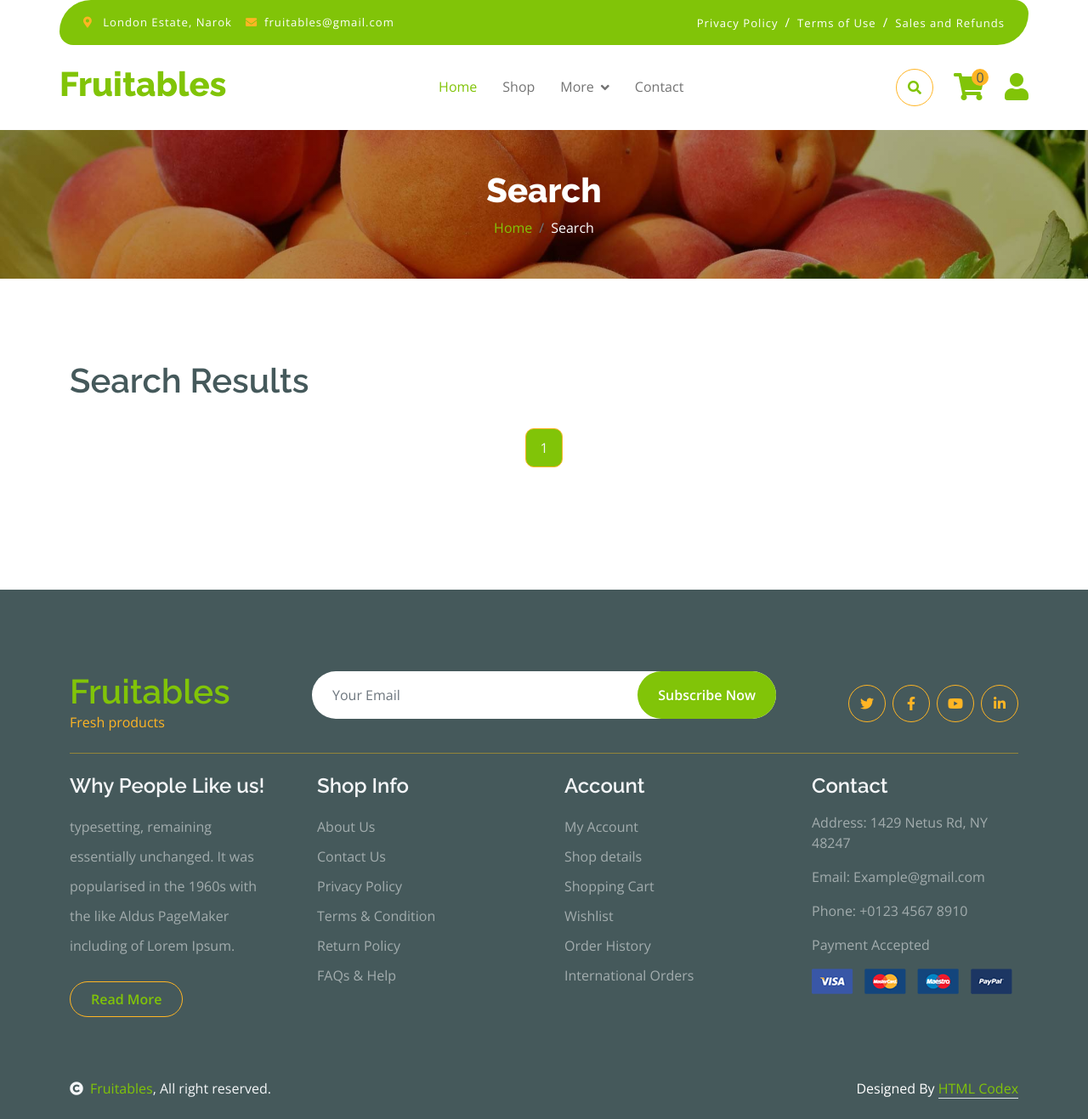
After one commit to MuliJob/fruitables, a Django app: page /search/ in a window 1280 px wide. The commit adds this page. Shown: the whole page at 85% size. Run offline with Django 5.2, Linux system fonts and the light colour scheme; data that the repository does not hold is empty; some libraries are stand-ins or nearby versions.

Commit message:
created search result page, function and url

```diff
--- a/fruitable/web/templates/index.html
+++ b/fruitable/web/templates/index.html
@@ -375,7 +375,7 @@
   <!-- Banner Section End -->
 
 
-  <!-- Bestsaler Product Start -->
+  <!-- Bestseller Product Start -->
   <div class="container-fluid py-5">
     <div class="container py-5">
         <div class="text-center mx-auto mb-5" style="max-width: 700px;">
--- /dev/null
+++ b/fruitable/web/templates/search.html
@@ -0,0 +1,89 @@
+{% extends 'layout/base.html' %} {% load static %} {% block content %}
+<!DOCTYPE html>
+<html lang="en">
+
+    <head>
+        <meta charset="utf-8">
+        <title>{{ title }}</title>
+        <meta content="width=device-width, initial-scale=1.0" name="viewport">
+        <meta content="" name="keywords">
+        <meta content="" name="description">
+
+    </head>
+
+    <body>
+        <!-- Single Page Header start -->
+        <div class="container-fluid page-header py-5">
+            <h1 class="text-center text-white display-6">Search</h1>
+            <ol class="breadcrumb justify-content-center mb-0">
+                <li class="breadcrumb-item"><a href="{% url 'home' %}">Home</a></li>
+                <li class="breadcrumb-item active text-white">Search</li>
+            </ol>
+        </div>
+        <!-- Single Page Header End -->
+
+        <!-- Fruits Shop Start-->
+        <div class="container-fluid fruite py-5">
+          <div class="container py-5">
+              <div class="tab-class text-center">
+                  <div class="row g-4">
+                      <div class="col-lg-4 text-start">
+                          <h1>Search Results</h1>
+                      </div>
+                  </div>
+                  <div class="tab-content">
+                          <div id="tab-1" class="tab-pane fade show p-0 active">
+                            <div class="row g-4">
+                              {% for search in all_search_obj %}
+                                  <div class="col-md-6 col-lg-4 col-xl-3">
+                                      <a href="{% url 'product_detail' search.id %}">
+                                          <div class="rounded position-relative fruite-item">
+                                              <div class="fruite-img">
+                                                  <img src="{{ search.product_image.url }}" class="img-fluid w-100 rounded-top" alt="{{ search.product_name }}">
+                                              </div>
+                                              <div class="text-white bg-secondary px-3 py-1 rounded position-absolute" style="top: 10px; left: 10px;">{{ search.product_category }}</div>
+                                              <div class="p-4 border border-secondary border-top-0 rounded-bottom">
+                                                  <h4>{{ search.product_name }}</h4>
+                                                  <p>{{ search.product_description|truncatewords:10 }}</p>
+                                                  <div class="d-flex justify-content-center flex-lg-wrap">
+                                                      <p class="text-dark fs-5 fw-bold mb-3">Sh.{{ search.product_price }} / kg</p>
+                                                      <a href="{% url 'cart_add' search.id %}" class="btn border border-secondary rounded-pill px-3 text-primary">
+                                                          <i class="fa fa-shopping-bag me-2 text-primary"></i> Add to cart
+                                                      </a>
+                                                  </div>
+                                              </div>
+                                          </div>
+                                      </a>
+                                  </div>
+                              {% endfor %}
+                            </div>
+                            <div class="pagination d-flex justify-content-center mt-5">
+                              {% if all_search_obj.has_previous %}
+                                  <a href="?search={{ all_search_obj.previous_page_number }}" class="rounded pagination-link" data-page="{{ all_search_obj.previous_page_number }}">&laquo;</a>
+                              {% endif %}
+
+                              {% for num in all_search_obj.paginator.page_range %}
+                                  {% if all_search_obj.number == num %}
+                                      <a href="?search={{ num }}" class="active rounded pagination-link" data-page="{{ num }}">{{ num }}</a>
+                                  {% else %}
+                                      <a href="?search={{ num }}" class="rounded pagination-link" data-page="{{ num }}">{{ num }}</a>
+                                  {% endif %}
+                              {% endfor %}
+
+                              {% if all_search_obj.has_next %}
+                                  <a href="?search={{ all_search_obj.next_page_number }}" class="rounded pagination-link" data-page="{{ all_search_obj.next_page_number }}">&raquo;</a>
+                              {% endif %}
+                            </div>
+                          </div>
+                  </div>
+              </div>
+          </div>
+        </div>
+        <!-- Fruits Shop End-->
+
+
+
+    </body>
+
+</html>
+{% endblock content %}
--- a/fruitable/web/urls.py
+++ b/fruitable/web/urls.py
@@ -19,6 +19,7 @@ from . import views
 
 urlpatterns = [
     path('', views.home_page, name="home"),
+    path('search/', views.search, name="search"),
     path('shop/', views.shop_page, name="shop"),
     path('product-details/<uuid:pk>/', views.product_detail_page, name="product_detail"),
     path('cart', views.cart_page, name="cart_page"),
--- a/fruitable/web/views.py
+++ b/fruitable/web/views.py
@@ -2,10 +2,10 @@
   Web view functions
 """
 from decimal import Decimal
-# from django.http import HttpResponseRedirect
+from django.contrib.postgres.search import SearchVector
 from django.shortcuts import render
 from django.urls import reverse
-from django.db.models import Avg, Count
+from django.db.models import Count
 from django.shortcuts import get_object_or_404, redirect
 from django.contrib import messages
 from django.core.paginator import Paginator
@@ -14,6 +14,26 @@ from django.core.paginator import Paginator
 from .models import Cart, CartItem, Product, Review
 from .forms import ReviewForm
 
+
+
+def search(request):
+    """Search function"""
+    title = 'FRUITABLES - SEARCH'
+    search_result = Product.objects.annotate(
+        search=SearchVector("product_name", "product_origin",
+                            "product_price", "product_check",
+                            "product_category", "product_description",
+                            "product_detail_description"),)
+    paginator = Paginator(search_result, 8)
+    page_number = request.GET.get("search")
+    all_search_obj = paginator.get_page(page_number)
+
+    context = {
+        "title": title,
+        "all_search_obj": all_search_obj,
+    }
+
+    return render(request, "search.html", context)
 
 
 
```
